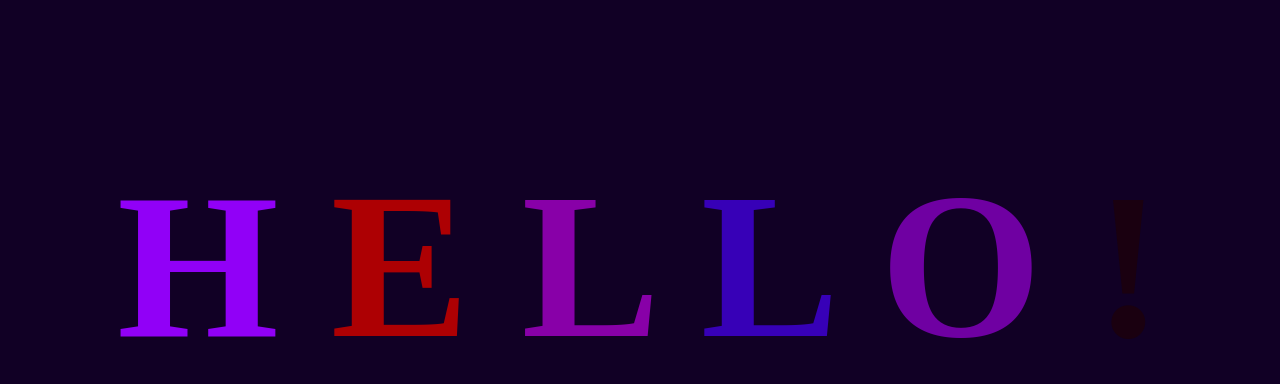
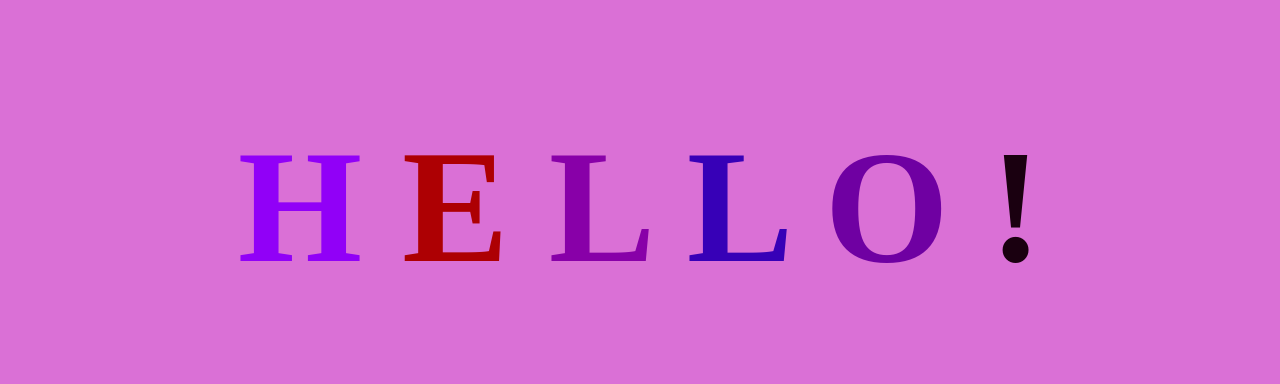
Before and after one commit to Jardix/animatedtextgitdemo, a plain HTML site: page index.html in a window 1280 px wide. Drawn offline with Linux system fonts and the light colour scheme.

Commit message:
someone else did this

```diff
--- a/style.css
+++ b/style.css
@@ -3,11 +3,11 @@ body {
   justify-content: center;
   /* align-items: center; */
   height: 100vw;
-  background-color: rgb(17, 0, 37);
+  background-color: orchid;
 }
 
 h1 {
-  font-size: 13rem;
+  font-size: 10rem;
   font-family: "Times New Roman", Times, serif;
 }
 
```
